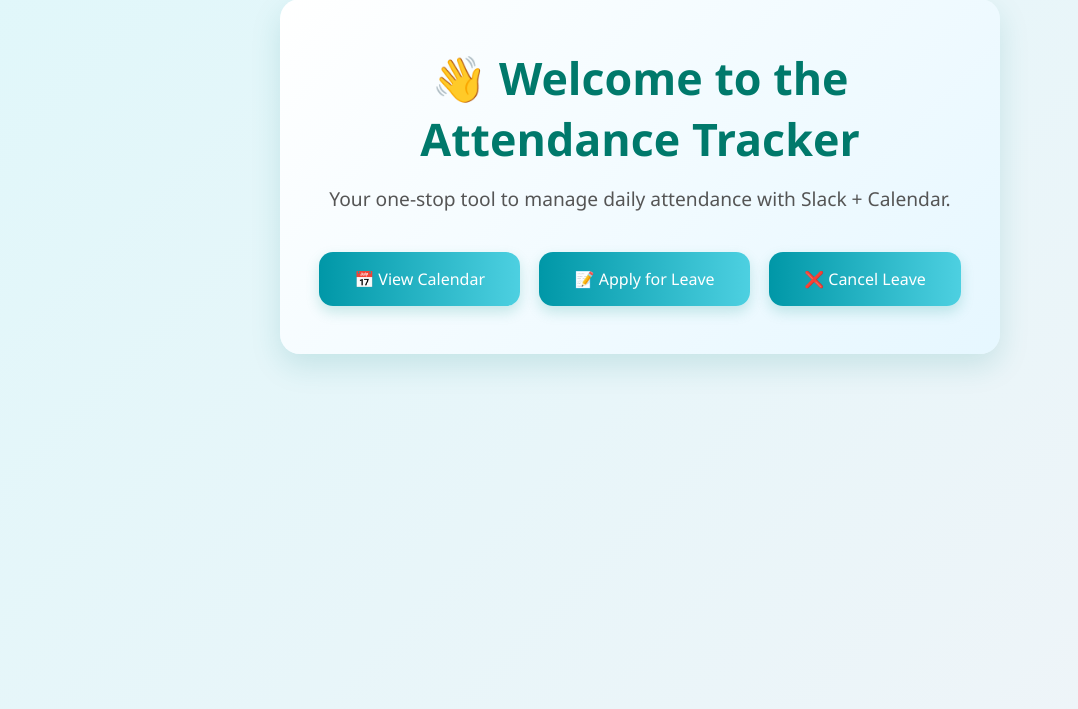
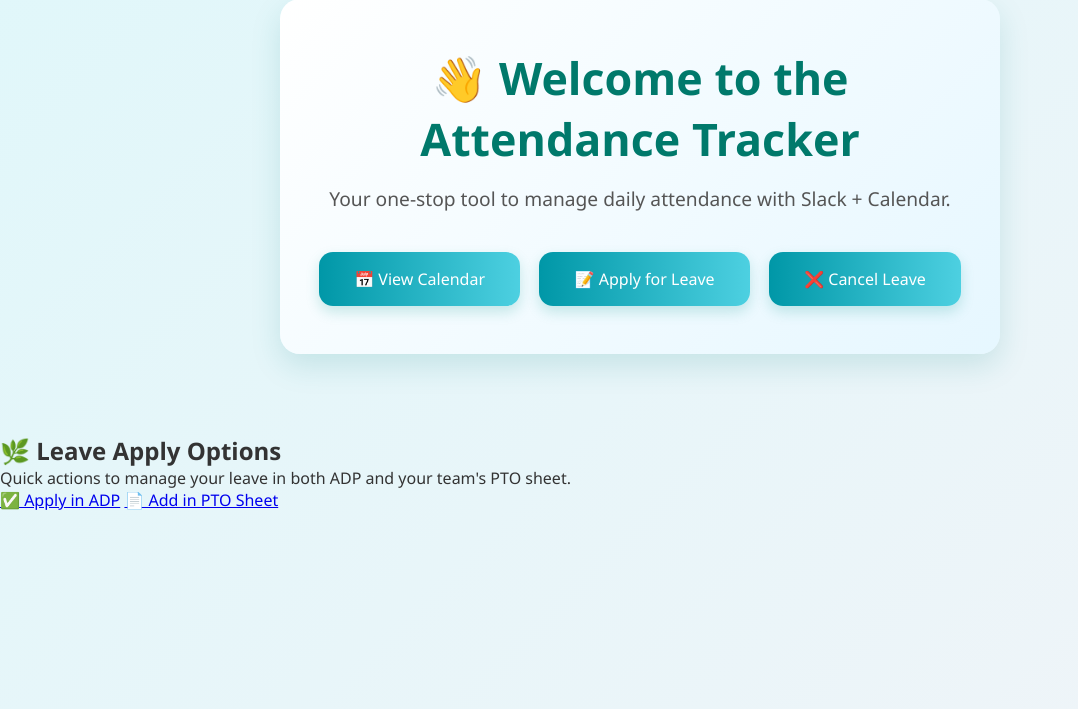
Before and after one commit to GPRaikar/Attendance-Tracker-Backend, a Flask app: page / in a window 1280 px wide. Shown: the part 81-790 px from the top of the page, without its empty margins (0-1078 px from the left). Run offline with Flask 3, Linux system fonts and the light colour scheme.

Commit message:
Added ADP and PTO sheet

```diff
--- a/templates/home.html
+++ b/templates/home.html
@@ -20,5 +20,16 @@
       <a href="/cancelleave" class="button">❌ Cancel Leave</a>
     </div>
   </div>
+
+  <!-- 🌿 New Leave Apply Section -->
+  <div class="leave-section">
+    <h2>🌿 Leave Apply Options</h2>
+    <p>Quick actions to manage your leave in both ADP and your team's PTO sheet.</p>
+
+    <div class="leave-buttons">
+      <a href="https://workforcenow.adp.com/theme/index.html#/home/" target="_blank" class="button">✅ Apply in ADP</a>
+      <a href="https://planview.sharepoint.com/:x:/s/ops-altair-cic/EaQVK-5PDi1BsbPWUv04McUBv_le8RmnTbXb3GnCwC3jXA?e=bkQFRZ" target="_blank" class="button">📄 Add in PTO Sheet</a>
+    </div>
+  </div>
 </body>
 </html>
```
